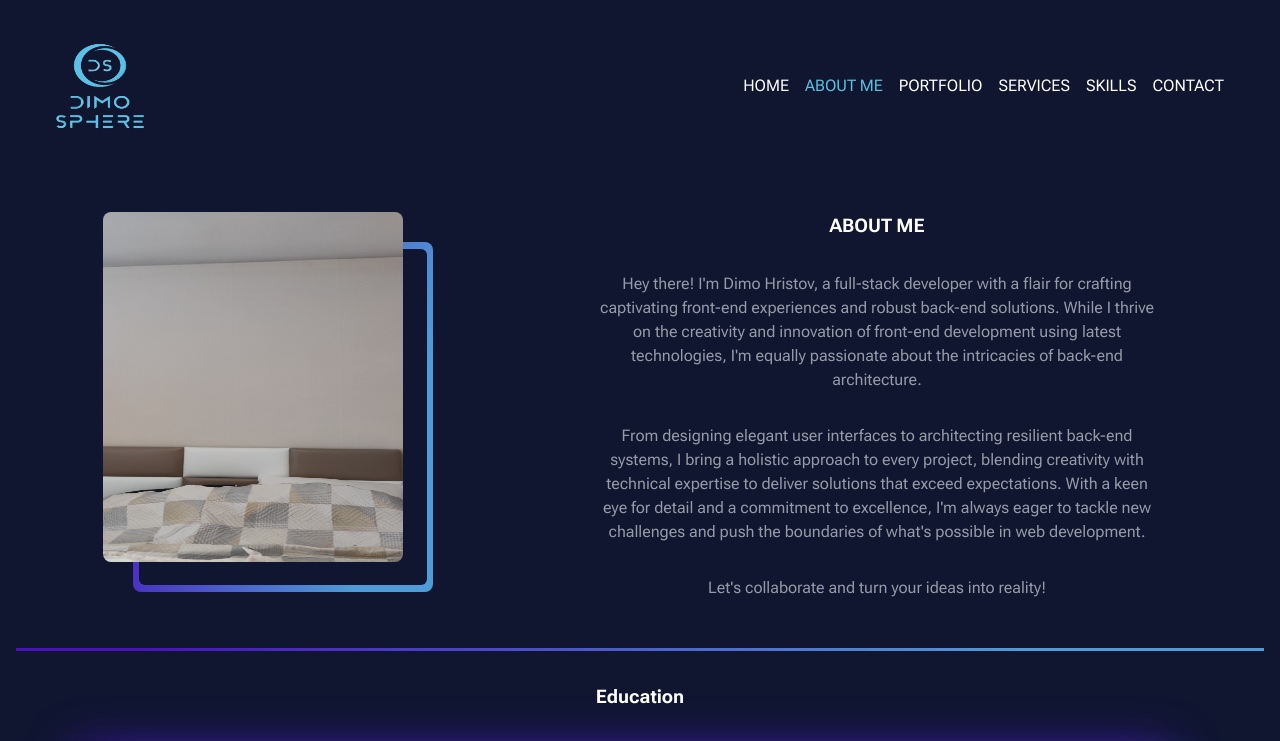
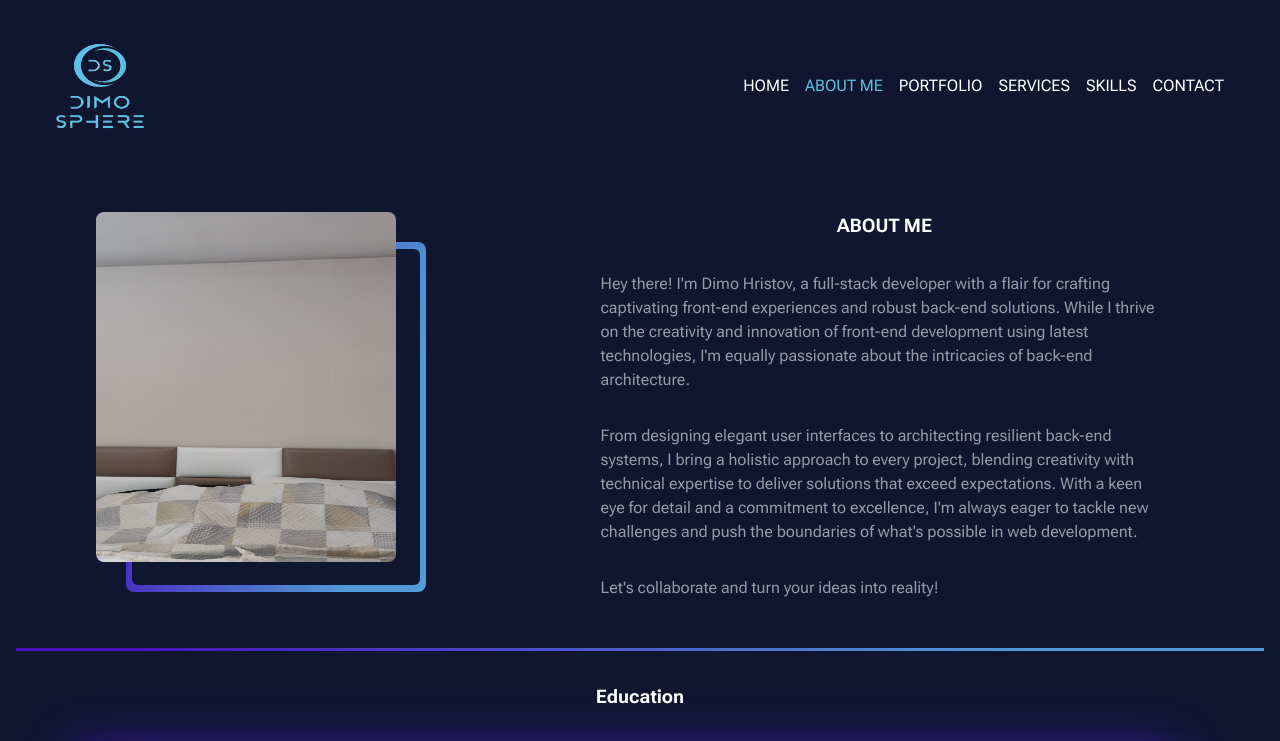
Before and after one commit to Dimo-Hristov/Personal-app, a Next.js app: page /about in a window 1280 px wide. Shown: the top 741 px of the page. Built offline with nearby package versions, Linux system fonts and the light colour scheme.

Commit message:
add animations

```diff
--- a/src/app/about/about.module.scss
+++ b/src/app/about/about.module.scss
@@ -5,6 +5,7 @@
   text-align: center;
 
   .aboutMe {
+    animation: right 2s 1;
     display: flex;
     justify-content: space-around;
     flex-wrap: wrap;
@@ -19,6 +20,7 @@
       p {
         padding: 16px;
         color: var(--gray-text-color);
+        text-align: left;
       }
     }
 
@@ -26,6 +28,7 @@
       position: relative;
       width: 300px;
       height: 350px;
+      margin-right: 30px;
 
       .border {
         display: flex;
@@ -41,8 +44,6 @@
           rgba(80, 156, 214, 1) 19%,
           rgba(72, 18, 188, 1) 90%
         );
-        // box-shadow: 16px 16px 48px -23px rgba(80, 156, 214, 1),
-        //   -17px -7px 48px -16px rgba(72, 18, 188, 1);
         border-radius: 8px;
       }
 
@@ -62,9 +63,15 @@
   .education {
     h3 {
       padding: 32px 0;
+      animation: left 2s 1;
+    }
+
+    .leftAnimation {
+      animation: left 2s 1;
     }
 
     article {
+      animation: right 2s 1;
       margin: 0 auto;
       margin-bottom: 32px;
       width: 90%;
@@ -96,3 +103,21 @@
     }
   }
 }
+
+@keyframes right {
+  0% {
+    transform: translateX(100%);
+  }
+  100% {
+    transform: translateX(0);
+  }
+}
+
+@keyframes left {
+  0% {
+    transform: translateX(-100%);
+  }
+  100% {
+    transform: translateX(0);
+  }
+}
--- a/src/app/about/page.tsx
+++ b/src/app/about/page.tsx
@@ -38,7 +38,10 @@ const About = () => {
       </div>
 
       <div className={styles.education}>
-        <SeparationLine />
+        <div className={styles.leftAnimation}>
+          <SeparationLine />
+        </div>
+
         <h3>Education</h3>
         <article>
           <div className={styles.filler}>
```
